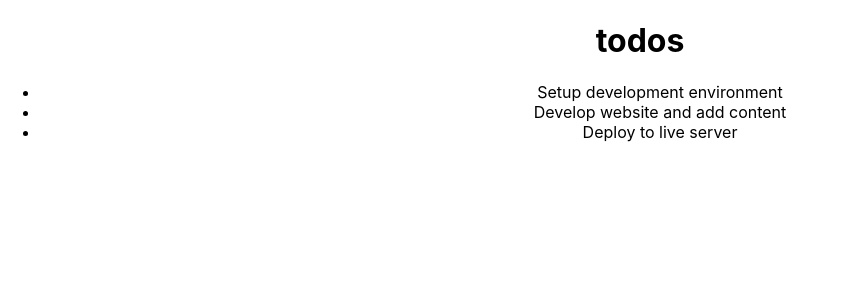
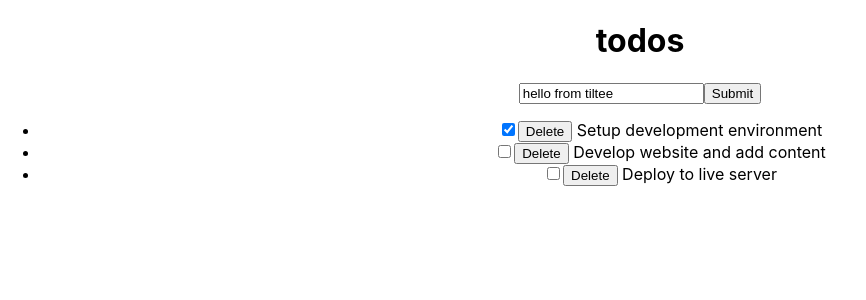
Before and after one commit to AlaaAlsalem/to_do_with_react, a React (Create React App) app: page / in a window 1280 px wide. Shown: the top 300 px of the page, without its empty margins (0-866 px from the left). Built offline with nearby package versions, Linux system fonts and the light colour scheme.

Commit message:
Working with react form and handling events

```diff
--- a/package.json
+++ b/package.json
@@ -9,6 +9,7 @@
     "react": "^18.1.0",
     "react-dom": "^18.1.0",
     "react-scripts": "5.0.1",
+    "uuid": "^8.3.2",
     "web-vitals": "^2.1.4"
   },
   "scripts": {
--- a/src/Components/InputTodo.js
+++ b/src/Components/InputTodo.js
@@ -0,0 +1,35 @@
+import React, { Component } from "react";
+
+class InputTodo extends Component {
+    state={
+        title:"hello from tiltee "
+    };
+    onChange =e =>{
+        this.setState({
+            [e.target.name]: e.target.value
+        });
+    }
+    handleSubmit = e=>{
+        e.preventDefault();
+        if(this.state.title.trim()){
+        this.props.addTodoProps(this.state.title)
+        this.setState({
+            title:''
+        })}
+        else{
+            alert('please enter a title :)')
+        }
+    }
+    render (){
+        return (
+            <form onSubmit={this.handleSubmit}>
+                <input type='text' placeholder ="Add a text ..."
+                name="title"
+                value={this.state.title} onChange={this.onChange}/>
+                <button>Submit</button>
+            </form>
+        );
+    }
+}
+
+export default InputTodo;
--- a/src/Components/TodoContainer.js
+++ b/src/Components/TodoContainer.js
@@ -1,32 +1,71 @@
 import React from "react";
 import TodosList from "./TodosList";
 import Header from "./Header";
+import InputTodo from "./InputTodo";
+import { v4 as uuidv4 } from "uuid";
 
 class TodoContainer extends React.Component {
     state = {
         todos: [
             {
-                id: 1,
+                id: uuidv4(),
                 title: "Setup development environment",
                 completed: true
             },
             {
-                id: 2,
+                id: uuidv4(),
                 title: "Develop website and add content",
                 completed: false
             },
             {
-                id: 3,
+                id: uuidv4(),
                 title: "Deploy to live server",
                 completed: false
             }
         ]
     };
+    handleChange = (id) => {
+        this.setState(prevState => ({
+            todos: prevState.todos.map(todo => {
+              if (todo.id === id) {
+                return {
+                  ...todo,
+                  completed: !todo.completed,
+                }
+              }
+              return todo
+            }),
+          }))
+
+      };
+
+      delTodo = (id) =>{
+          this.setState({
+              todos : [...this.state.todos.filter(todo =>{
+                return todo.id !==id;})]
+          })
+
+      };
+      addTodoItem = title => {
+          const newTodo = {
+            id: uuidv4(),
+              title:title,
+              completed:false
+          }
+          this.setState({
+              todos: [...this.state.todos,newTodo]
+          })
+        console.log('from the container component',title);
+      };
     render() {
         return (
             <div>
                 <Header/>
-                <TodosList todos={this.state.todos}/>
+                <InputTodo addTodoProps={this.addTodoItem}/>
+                <TodosList todos={this.state.todos}
+                 handleChangeProps={this.handleChange}
+                 deleteTodoProps={this.delTodo}
+                 />
 
             </div>
         );
--- a/src/Components/TodoItem.js
+++ b/src/Components/TodoItem.js
@@ -1,13 +1,22 @@
 import React from 'react';
 
 
-const TodoItem =(props) => {
+const TodoItem = (props) => {
+    const hand = () =>{
+       return  props.deleteTodoPropas(props.todo.id)
+    }
 
-        return(
+    return (
 
-                <li>{props.todo.title}</li>
+        <li>
+            <input type="checkbox" checked={props.todo.completed}
+                onChange={() => props.handleChangeProps(props.todo.id)}
+            />
+            <button onClick={hand}>
+                Delete
+            </button>                    {props.todo.title} </li>
 
-        );
+    );
 
 }
 
--- a/src/Components/TodosList.js
+++ b/src/Components/TodosList.js
@@ -1,13 +1,17 @@
 import TodoItem from "./TodoItem";
 
 
-const TodosList = (props) =>{
-    return(
+const TodosList = (props) => {
+    return (
         <div>
-            <ul>{props.todos.map(todo =>(
+            <ul>{props.todos.map(todo => (
 
-                <TodoItem key={todo.id} todo={todo}/>
-
+                <TodoItem
+                    key={todo.id}
+                    todo={todo}
+                    handleChangeProps={props.handleChangeProps}
+                    deleteTodoPropas={props.deleteTodoProps}
+                />
             ))} </ul>
         </div>
     );
```
